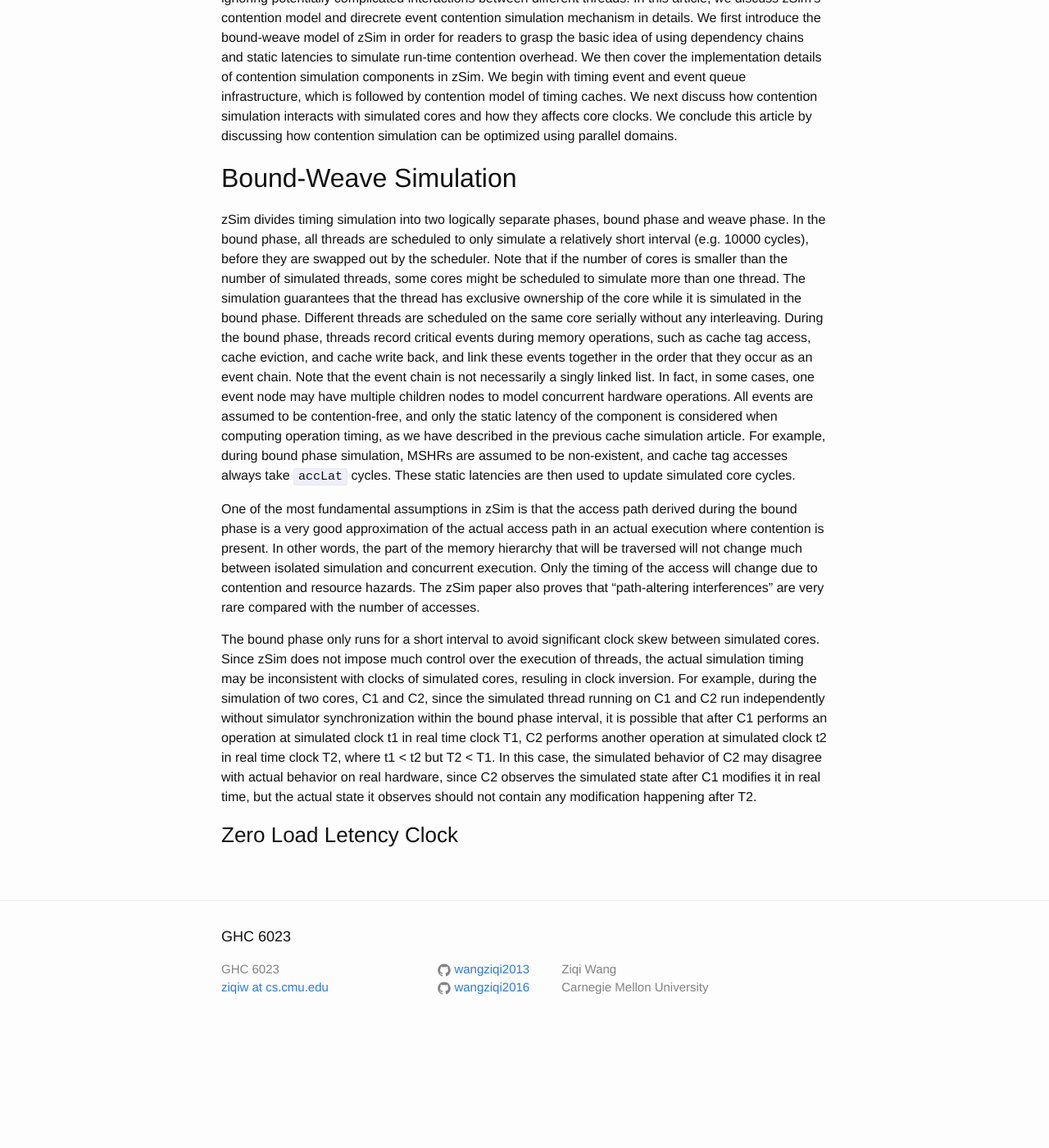
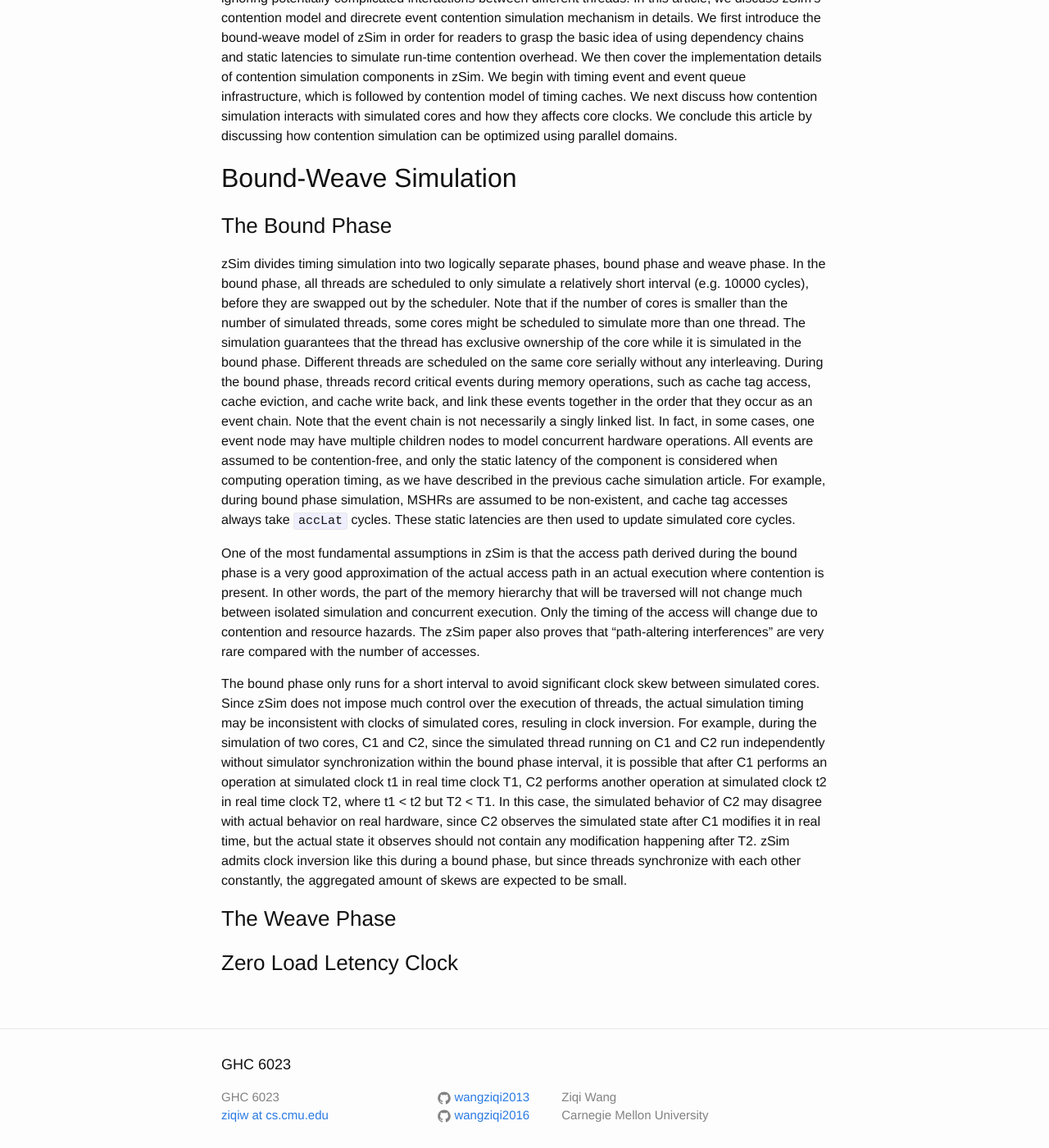
Before and after one commit to wangziqi2013/wangziqi2013.github.io, a Jekyll site: the page built from _posts/2019-01-22-understand-zsim-contention-sim.markdown, in a window 1280 px wide and 1400 px high, scrolled down 646 px. Shown: the whole window at 82% size. Built offline with Jekyll 4.4.1, drawn with Linux system fonts in a browser that asks for light colours; before the commit the page ends 1922 px from its top, so only the background shows below that.

Commit message:
Adding skew

```diff
--- a/_posts/2019-01-22-understand-zsim-contention-sim.markdown
+++ b/_posts/2019-01-22-understand-zsim-contention-sim.markdown
@@ -29,6 +29,8 @@ article by discussing how contention simulation can be optimized using parallel
 
 ## Bound-Weave Simulation
 
+### The Bound Phase
+
 zSim divides timing simulation into two logically separate phases, bound phase and weave phase. In the bound phase, all
 threads are scheduled to only simulate a relatively short interval (e.g. 10000 cycles), before they are swapped out by
 the scheduler. Note that if the number of cores is smaller than the number of simulated threads, some cores might be
@@ -55,6 +57,10 @@ simulated thread running on C1 and C2 run independently without simulator synchr
 it is possible that after C1 performs an operation at simulated clock t1 in real time clock T1, C2 performs another operation
 at simulated clock t2 in real time clock T2, where t1 < t2 but T2 < T1. In this case, the simulated behavior of C2 may
 disagree with actual behavior on real hardware, since C2 observes the simulated state after C1 modifies it in real time,
-but the actual state it observes should not contain any modification happening after T2.
+but the actual state it observes should not contain any modification happening after T2. zSim admits clock inversion like
+this during a bound phase, but since threads synchronize with each other constantly, the aggregated amount of skews
+are expected to be small.
+
+### The Weave Phase
 
 ### Zero Load Letency Clock
```
